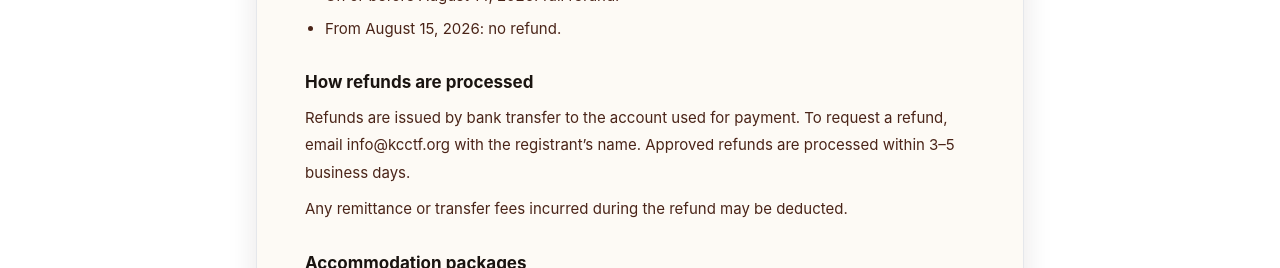
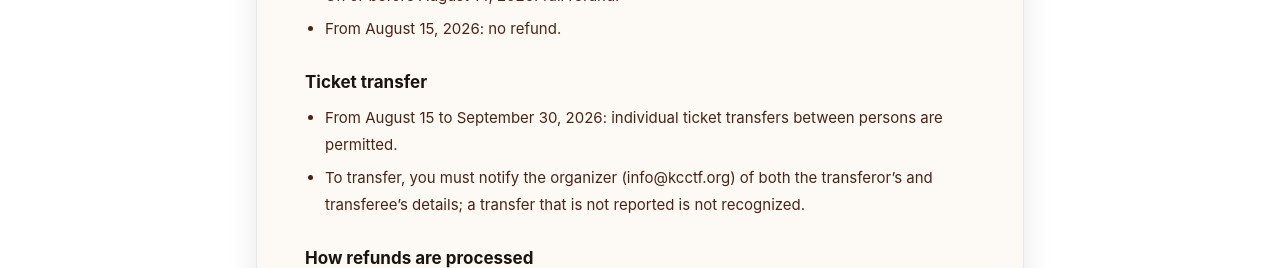
Before and after one commit to uedutainment-art/kcctf-website, a Next.js app: page /en/refund in a window 1280 px wide. Shown: the part 462-730 px from the top of the page. Built offline with nearby package versions, Linux system fonts and the light colour scheme; no server answers; a web font is replaced by a local one.

Commit message:
환불 규정에 티켓 양도 조항 추가 (8/15~9/30 개인 양도·양도인/양수인 고지 의무)
Co-Authored-By: Claude Fable 5 <noreply@anthropic.com>

```diff
--- a/app/[locale]/refund/page.tsx
+++ b/app/[locale]/refund/page.tsx
@@ -19,6 +19,13 @@ export default function RefundPage({ params: { locale } }: { params: { locale: s
       bullets: [
         '2026년 8월 14일까지 취소: 전액 환불',
         '2026년 8월 15일부터: 환불 불가',
+      ],
+    },
+    {
+      heading: '티켓 양도',
+      bullets: [
+        '2026년 8월 15일부터 9월 30일까지: 개인 간 티켓 양도 가능',
+        '양도 시 주최측(info@kcctf.org)에 양도인·양수인의 정보를 반드시 고지해야 하며, 고지되지 않은 양도는 인정되지 않습니다.',
       ],
     },
     {
@@ -60,6 +67,13 @@ export default function RefundPage({ params: { locale } }: { params: { locale: s
       ],
     },
     {
+      heading: 'Ticket transfer',
+      bullets: [
+        'From August 15 to September 30, 2026: individual ticket transfers between persons are permitted.',
+        'To transfer, you must notify the organizer (info@kcctf.org) of both the transferor’s and transferee’s details; a transfer that is not reported is not recognized.',
+      ],
+    },
+    {
       heading: 'How refunds are processed',
       paragraphs: [
         'Refunds are issued by bank transfer to the account used for payment. To request a refund, email info@kcctf.org with the registrant’s name. Approved refunds are processed within 3–5 business days.',
```
